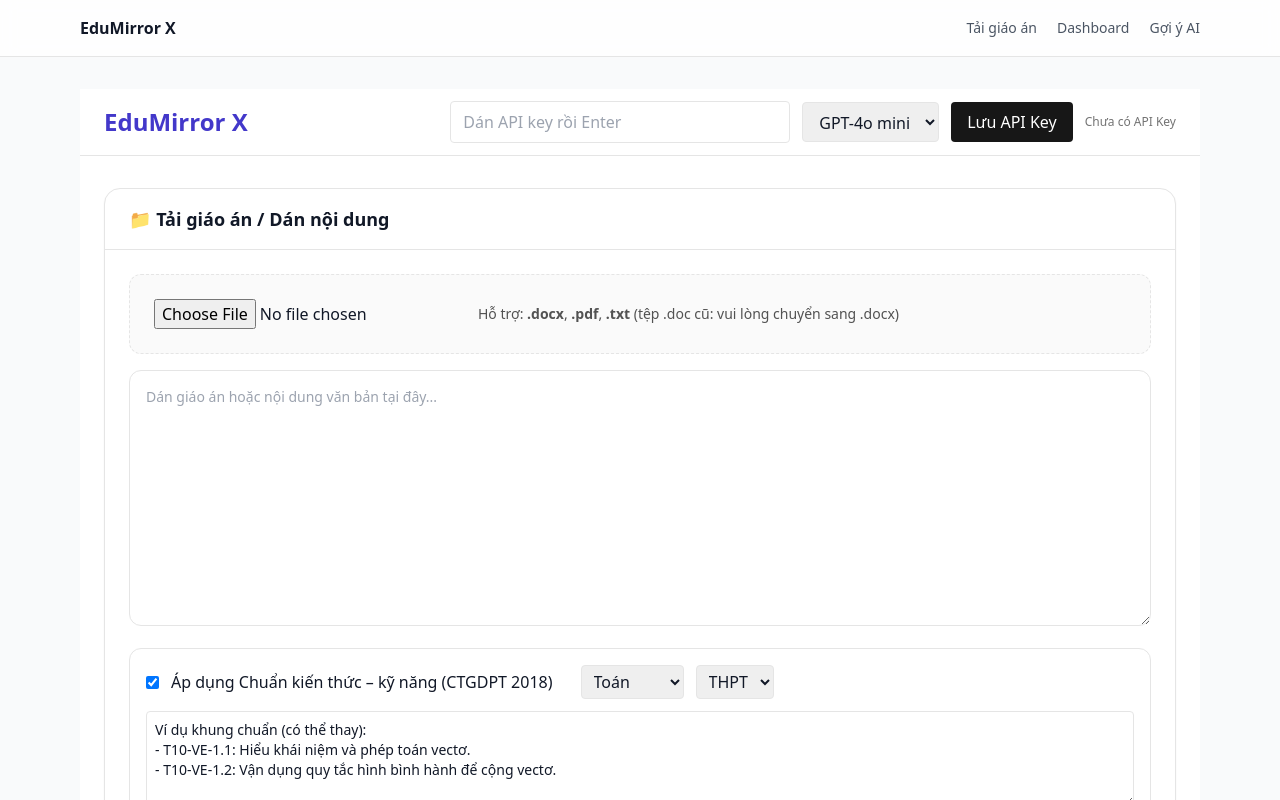
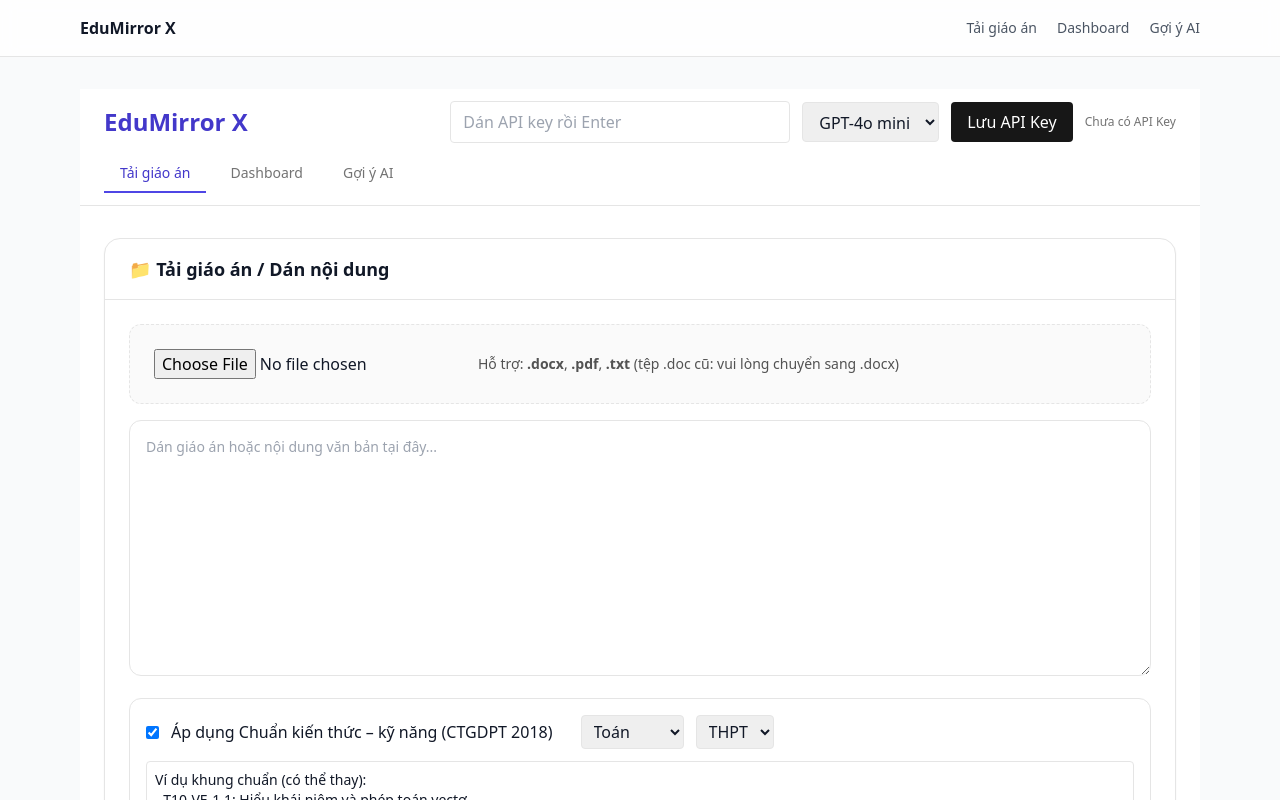
Before and after one commit to minhchausonla02-a11y/edumirror-x, a Next.js app: page / in a window 1280 px wide. Shown: the top 800 px of the page. Built offline with nearby package versions, Linux system fonts and the light colour scheme; no server answers.

Commit message:
fix ai-reflect and dashboard AI integration_new5

```diff
--- a/components/EduMirrorApp.tsx
+++ b/components/EduMirrorApp.tsx
@@ -9,7 +9,12 @@
 // Domain production cố định để QR luôn ngắn, không bị dính link preview của Vercel
 const PRODUCTION_ORIGIN = "https://edumirror-x.vercel.app";
 
+type TopTab = "upload" | "dashboard" | "ai";
+
 export default function EduMirrorApp() {
+  // ===== STATE TAB TRÊN CÙNG =====
+  const [activeTab, setActiveTab] = useState<TopTab>("upload");
+
   // ===== STATE CHÍNH =====
   const [mounted, setMounted] = useState(false);
   const [apiKey, setApiKey] = useState("");
@@ -36,11 +41,22 @@
   const [subject, setSubject] = useState("Toán");
   const [grade, setGrade] = useState("THPT");
 
-  // ===== EFFECT: lấy API key đã lưu =====
+  // ===== EFFECT: lấy API key đã lưu + đọc hash tab =====
   useEffect(() => {
     setMounted(true);
     const k = localStorage.getItem("edumirror_key") || "";
     if (k) setApiKey(k);
+
+    const applyHash = () => {
+      const hash = window.location.hash.replace("#", "");
+      if (hash === "dashboard") setActiveTab("dashboard");
+      else if (hash === "ai") setActiveTab("ai");
+      else setActiveTab("upload");
+    };
+
+    applyHash();
+    window.addEventListener("hashchange", applyHash);
+    return () => window.removeEventListener("hashchange", applyHash);
   }, []);
 
   // ===== MASK KEY =====
@@ -49,6 +65,17 @@
     if (apiKey.length <= 8) return "********";
     return apiKey.slice(0, 3) + "••••••••" + apiKey.slice(-3);
   }, [apiKey]);
+
+  // ===== ĐỔI TAB =====
+  function switchTab(tab: TopTab) {
+    setActiveTab(tab);
+    if (tab === "upload") {
+      // về tab chính: bỏ hash
+      window.location.hash = "";
+    } else {
+      window.location.hash = `#${tab}`;
+    }
+  }
 
   // ===== HANDLERS =====
   async function handleSaveKey() {
@@ -175,8 +202,7 @@
           throw new Error(saveData?.error || "Không lưu được phiếu khảo sát.");
         }
 
-        // shortId do route /api/save-survey trả về
-        const shortId: string =
+        const shortId: string | null =
           saveData.shortId ||
           saveData.short_id ||
           saveData.id ||
@@ -188,13 +214,14 @@
           setSurveyId(shortId);
           console.log("Survey shortId =", shortId);
         } else {
-          console.warn("Không nhận được shortId từ save-survey, vẫn dùng được QR fallback.");
+          console.warn(
+            "Không nhận được shortId từ save-survey, vẫn dùng được QR fallback."
+          );
           setSurveyId(null);
         }
       } catch (e: any) {
         console.error("Lỗi lưu survey:", e);
         setSurveyId(null);
-        // Không alert quá “gắt” nữa, vì vẫn có thể tạo QR fallback
       }
     } catch (err: any) {
       alert("Lỗi: " + err.message);
@@ -204,7 +231,6 @@
   }
 
   // ===== QR HANDLERS =====
-  // Nếu không có ID từ server thì tự sinh 1 mã ngẫu nhiên cho QR (fallback)
   function makeFallbackId(length: number = 8) {
     return Math.random().toString(36).slice(2, 2 + length);
   }
@@ -215,8 +241,6 @@
       return;
     }
 
-    // Ưu tiên: surveyId lấy từ /api/save-survey
-    // Fallback: shortId / short_id / id trong chính object survey
     const fallbackId =
       surveyId ||
       (survey as any)?.shortId ||
@@ -231,12 +255,10 @@
       return;
     }
 
-    // URL cho học sinh làm phiếu – RẤT NGẮN, chỉ chứa id
     const surveyUrl = `${PRODUCTION_ORIGIN}/survey?id=${encodeURIComponent(
       effectiveId
     )}`;
 
-    // Tạo QR bằng api.qrserver.com
     const qr = `https://api.qrserver.com/v1/create-qr-code/?size=260x260&data=${encodeURIComponent(
       surveyUrl
     )}`;
@@ -261,8 +283,11 @@
     <div className="min-h-screen bg-white">
       {/* Header */}
       <header className="w-full border-b bg-white/70 backdrop-blur sticky top-0 z-20">
-        <div className="mx-auto max-w-6xl px-6 py-3 flex items-center justify-between">
-          <div className="text-2xl font-bold text-indigo-700">EduMirror X</div>
+        <div className="mx-auto max-w-6xl px-6 py-3">
+          <div className="flex items-center justify-between">
+            <div className="text-2xl font-bold text-indigo-700">
+              EduMirror X
+            </div>
             <div className="flex items-center gap-3">
               <input
                 id="apiKeyInput"
@@ -291,11 +316,49 @@
               </span>
             </div>
           </div>
+
+          {/* Tabs trên cùng */}
+          <div className="mt-3 flex gap-2">
+            <button
+              onClick={() => switchTab("upload")}
+              className={`px-4 py-2 rounded-t-xl border-b-2 text-sm font-medium ${
+                activeTab === "upload"
+                  ? "border-indigo-600 text-indigo-700"
+                  : "border-transparent text-neutral-500 hover:text-neutral-800"
+              }`}
+            >
+              Tải giáo án
+            </button>
+            <button
+              onClick={() => switchTab("dashboard")}
+              className={`px-4 py-2 rounded-t-xl border-b-2 text-sm font-medium ${
+                activeTab === "dashboard"
+                  ? "border-indigo-600 text-indigo-700"
+                  : "border-transparent text-neutral-500 hover:text-neutral-800"
+              }`}
+            >
+              Dashboard
+            </button>
+            <button
+              onClick={() => switchTab("ai")}
+              className={`px-4 py-2 rounded-t-xl border-b-2 text-sm font-medium ${
+                activeTab === "ai"
+                  ? "border-indigo-600 text-indigo-700"
+                  : "border-transparent text-neutral-500 hover:text-neutral-800"
+              }`}
+            >
+              Gợi ý AI
+            </button>
+          </div>
+        </div>
       </header>
 
       {/* Main */}
       {mounted ? (
         <main className="mx-auto max-w-6xl px-6 py-8 space-y-6">
+          {/* TAB 1: Tải giáo án / sinh phiếu */}
+          {activeTab === "upload" && (
+            <>
               {/* Khối tải/dán giáo án */}
               <div className="rounded-2xl border bg-white shadow-sm">
                 <div className="border-b px-6 py-4 text-lg font-semibold flex items-center gap-2">
@@ -307,8 +370,8 @@
                     <div className="flex items-center gap-3">
                       <input type="file" onChange={handleFileChange} />
                       <div className="text-sm text-neutral-600">
-                    Hỗ trợ: <b>.docx</b>, <b>.pdf</b>, <b>.txt</b> (tệp .doc cũ:
-                    vui lòng chuyển sang .docx)
+                        Hỗ trợ: <b>.docx</b>, <b>.pdf</b>, <b>.txt</b> (tệp .doc
+                        cũ: vui lòng chuyển sang .docx)
                       </div>
                     </div>
                     {chip && (
@@ -461,21 +524,49 @@
                       />
                       <p className="mt-2 text-xs text-neutral-500">
                         Muốn gửi QR cho HS qua Zalo/Facebook: bấm{" "}
-                    <b>“Mở / lưu mã QR để gửi”</b>, lưu ảnh từ tab mới rồi gửi
-                    cho các em.
+                        <b>“Mở / lưu mã QR để gửi”</b>, lưu ảnh từ tab mới rồi
+                        gửi cho các em.
                       </p>
                     </div>
                   )}
                 </section>
               )}
-                    {/* Dashboard phân tích phản hồi từ học sinh */}
-          <section
-            id="dashboard"
-            className="rounded-2xl border bg-white shadow-sm p-6"
-          >
+            </>
+          )}
+
+          {/* TAB 2: Dashboard thống kê sau tiết học */}
+          {activeTab === "dashboard" && (
+            <section className="rounded-2xl border bg-white shadow-sm p-6">
               <DashboardView />
             </section>
+          )}
 
+          {/* TAB 3: Gợi ý AI (tạm thời đơn giản) */}
+          {activeTab === "ai" && (
+            <section className="rounded-2xl border bg-white shadow-sm p-6 space-y-3">
+              <h2 className="text-lg font-semibold">
+                🤖 Gợi ý AI cho tiết dạy tiếp theo
+              </h2>
+              <p className="text-sm text-neutral-600">
+                Sau khi có dữ liệu từ Dashboard (mức hiểu bài, phần còn yếu,
+                cảm xúc lớp học...), bạn có thể dùng phần này để hỏi AI:{" "}
+              </p>
+              <ul className="list-disc pl-5 text-sm text-neutral-700 space-y-1">
+                <li>
+                  “Học sinh còn yếu phần nào? Hãy gợi ý cách điều chỉnh bài
+                  giảng cho tiết sau.”
+                </li>
+                <li>
+                  “Dựa vào kết quả phiếu 60 giây bài &quot;Tọa độ vectơ&quot;,
+                  hãy đề xuất 3 hoạt động củng cố phù hợp với lớp 12 trường em.”
+                </li>
+              </ul>
+              <p className="text-sm text-neutral-500">
+                (Trong bước nâng cấp tiếp theo, mình có thể tích hợp thêm ô chat
+                AI ngay tại đây.)
+              </p>
+            </section>
+          )}
         </main>
       ) : null}
     </div>
```
Lines whose indentation alone changed are shown as unchanged.
